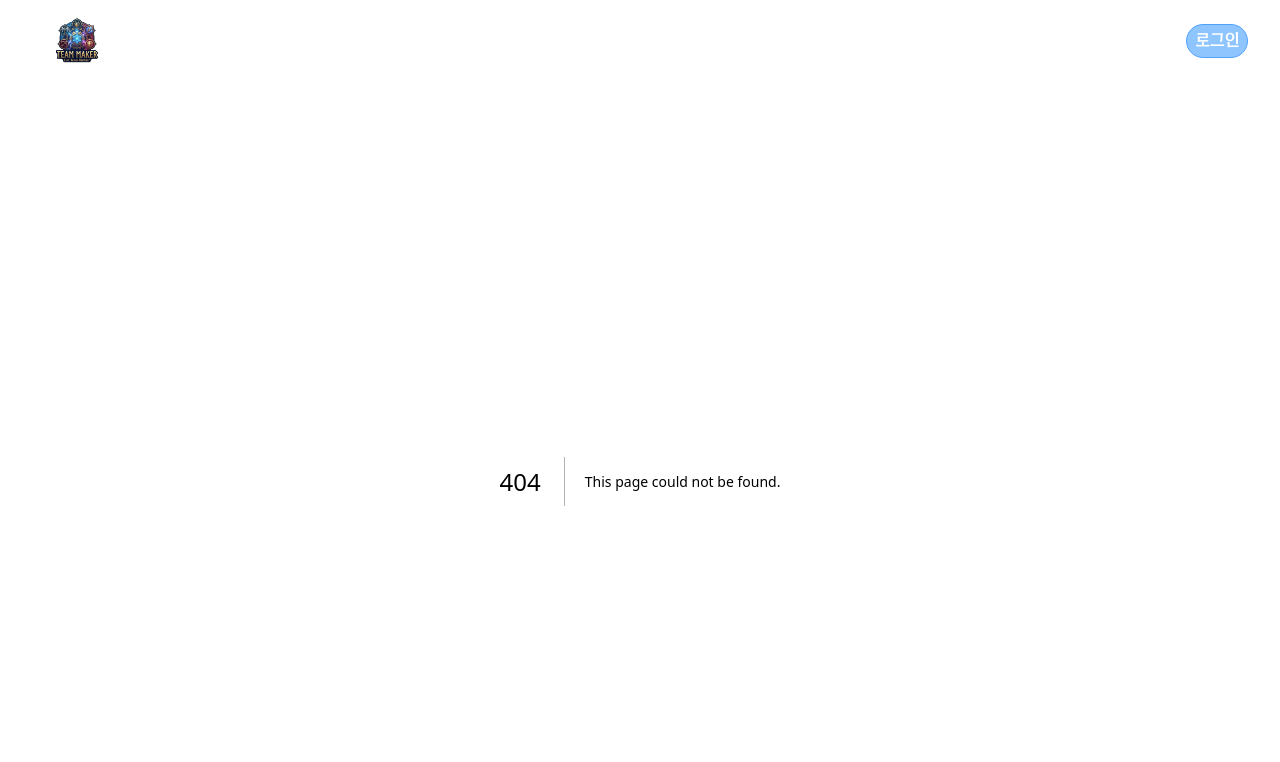
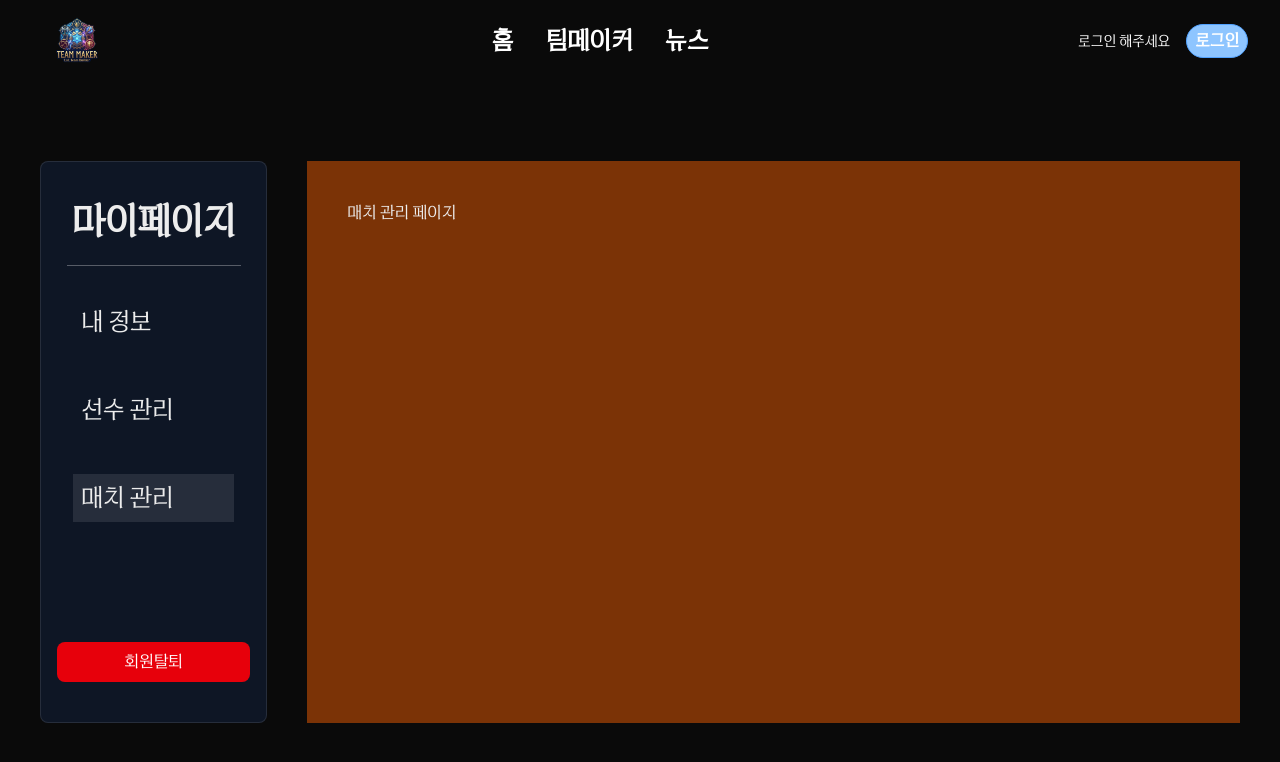
Before and after one commit to asdfqaz74/new-team-maker, a Next.js app: page /mypage/match-management in a window 1280 px wide. Before the commit this address had no page. Shown: the top 762 px of the page. Built offline with nearby package versions, Linux system fonts and the light colour scheme.

Commit message:
feat: 마이페이지 레이아웃 개선 및 컴포넌트 추가

```diff
--- a/src/app/mypage/layout.tsx
+++ b/src/app/mypage/layout.tsx
@@ -2,7 +2,7 @@ import Aside from "@/components/layout/Aside";
 
 const MyPageLayout = ({ children }: { children: React.ReactNode }) => {
   return (
-    <div className="py-20 px-10 flex w-full">
+    <div className="py-20 px-10 flex w-full min-h-[calc(100vh-100px)]">
       <Aside />
       <div className="bg-amber-900 w-full p-10 ml-10">{children}</div>
     </div>
--- /dev/null
+++ b/src/app/mypage/match-management/page.tsx
@@ -0,0 +1,5 @@
+const MatchManagementPage = () => {
+  return <div>매치 관리 페이지</div>;
+};
+
+export default MatchManagementPage;
--- a/src/app/mypage/page.tsx
+++ b/src/app/mypage/page.tsx
@@ -1,5 +1,17 @@
+"use client";
+
+import MyInfo from "@/components/mypage/MyInfo";
+import RegisterPlayer from "@/components/mypage/RegisterPlayer";
+
 const MyPage = () => {
-  return <div>My Page 테스트 테스트</div>;
+  return (
+    <div className="flex">
+      <div className="flex flex-col justify-between">
+        <MyInfo />
+        <RegisterPlayer />
+      </div>
+    </div>
+  );
 };
 
 export default MyPage;
--- /dev/null
+++ b/src/app/mypage/player-management/page.tsx
@@ -0,0 +1,5 @@
+const PlayerManagementPage = () => {
+  return <div>플레이어 관리 페이지</div>;
+};
+
+export default PlayerManagementPage;
--- a/src/components/layout/Aside.tsx
+++ b/src/components/layout/Aside.tsx
@@ -6,10 +6,13 @@ import { usePathname } from "next/navigation";
 const Aside = () => {
   const pathname = usePathname();
 
-  const isActive = (path: string) => pathname.startsWith(path);
+  const isActive = (path: string, exact = false) => {
+    if (exact) return pathname === path;
+    return pathname.startsWith(path);
+  };
 
   return (
-    <aside className="border border-white/10 rounded-lg py-10 px-4 bg-[#0E1625] w-72 h-250 flex flex-col justify-between">
+    <aside className="border border-white/10 rounded-lg py-10 px-4 bg-[#0E1625] w-72 flex flex-col justify-between">
       <div className="w-full">
         <div className="text-4xl pb-4 relative after:absolute after:left-1/2 after:-translate-x-1/2 after:-bottom-2 after:h-px after:w-[90%] after:bg-white/30 text-center font-bold">
           마이페이지
@@ -19,7 +22,7 @@ const Aside = () => {
             <Link
               href="/mypage"
               className={`block p-2 hover:bg-white/10 focus:outline-none focus:ring-2 focus:ring-white/40 ${
-                isActive("/mypage") ? "bg-white/10" : ""
+                isActive("/mypage", true) ? "bg-white/10" : ""
               }`}
             >
               내 정보
--- /dev/null
+++ b/src/components/mypage/MyInfo.tsx
@@ -0,0 +1,33 @@
+"use client";
+
+import { userInfoAtom } from "@/store/user.store";
+import { useAtomValue } from "jotai";
+
+const MyInfo = () => {
+  const userInfo = useAtomValue(userInfoAtom);
+
+  const userName = userInfo?.realName || "게스트";
+  const userEmail = userInfo?.email || "이메일 없음";
+  const userNickname = userInfo?.userId || "닉네임 없음";
+  const userSubAccount = !!userInfo?.subAccount?.isEnabled;
+
+  return (
+    <div>
+      <h2 className="text-2xl font-bold mb-4">내 정보</h2>
+      <p className="mb-2 text-4xl">
+        <strong>{userName}</strong>
+      </p>
+      <p className="mb-2">
+        <strong>{userNickname}</strong>
+      </p>
+      <p className="mb-2">
+        <strong>{userEmail}</strong>
+      </p>
+      <p className="mb-2">
+        <strong>서브계정: {userSubAccount ? "활성화" : "비활성화"}</strong>
+      </p>
+    </div>
+  );
+};
+
+export default MyInfo;
```
